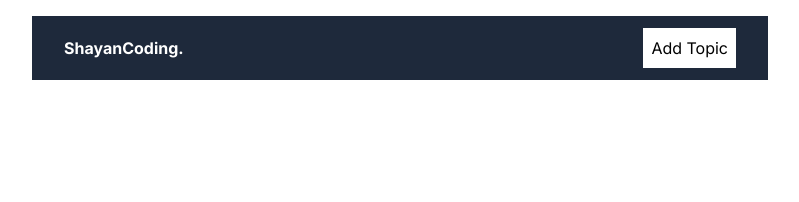
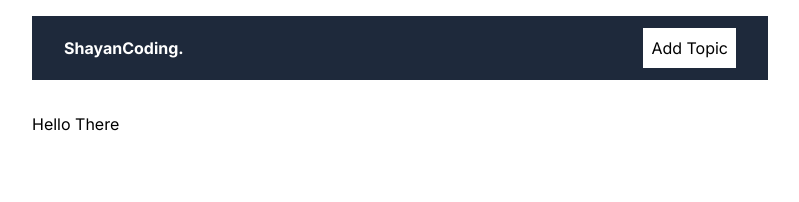
Before and after one commit to shayanabedi98/mongodb-crud, a Next.js app: page / in a window 1280 px wide. Shown: the top 202 px of the page, without its empty margins (240-1039 px from the left). Built offline with nearby package versions, Linux system fonts and the light colour scheme; no server answers; the database is empty.

Commit message:
removed topicsList

```diff
--- a/app/page.jsx
+++ b/app/page.jsx
@@ -1,5 +1,6 @@
 import TopicsList from "@/components/TopicsList";
 
 export default function Home() {
-  return <TopicsList />;
+  // return <TopicsList />;
+  return <h1>Hello There</h1>
 }
```
